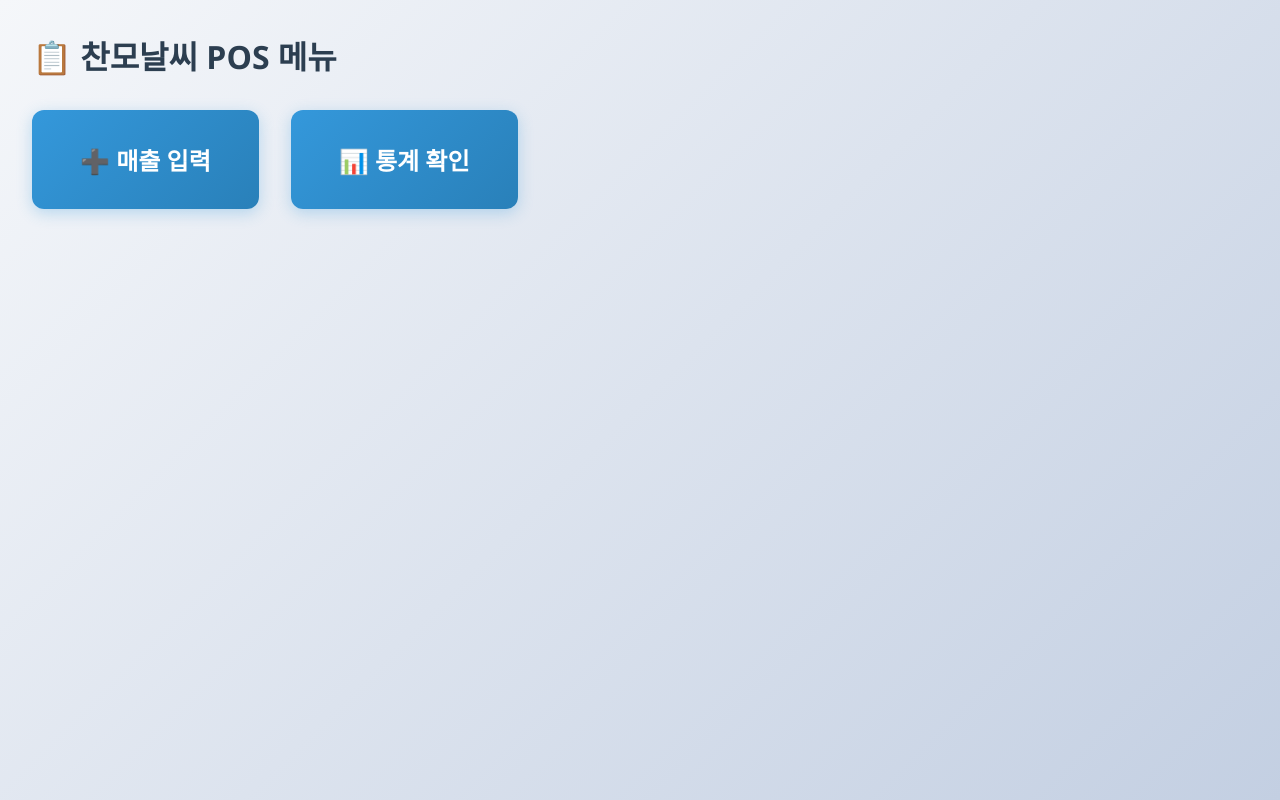
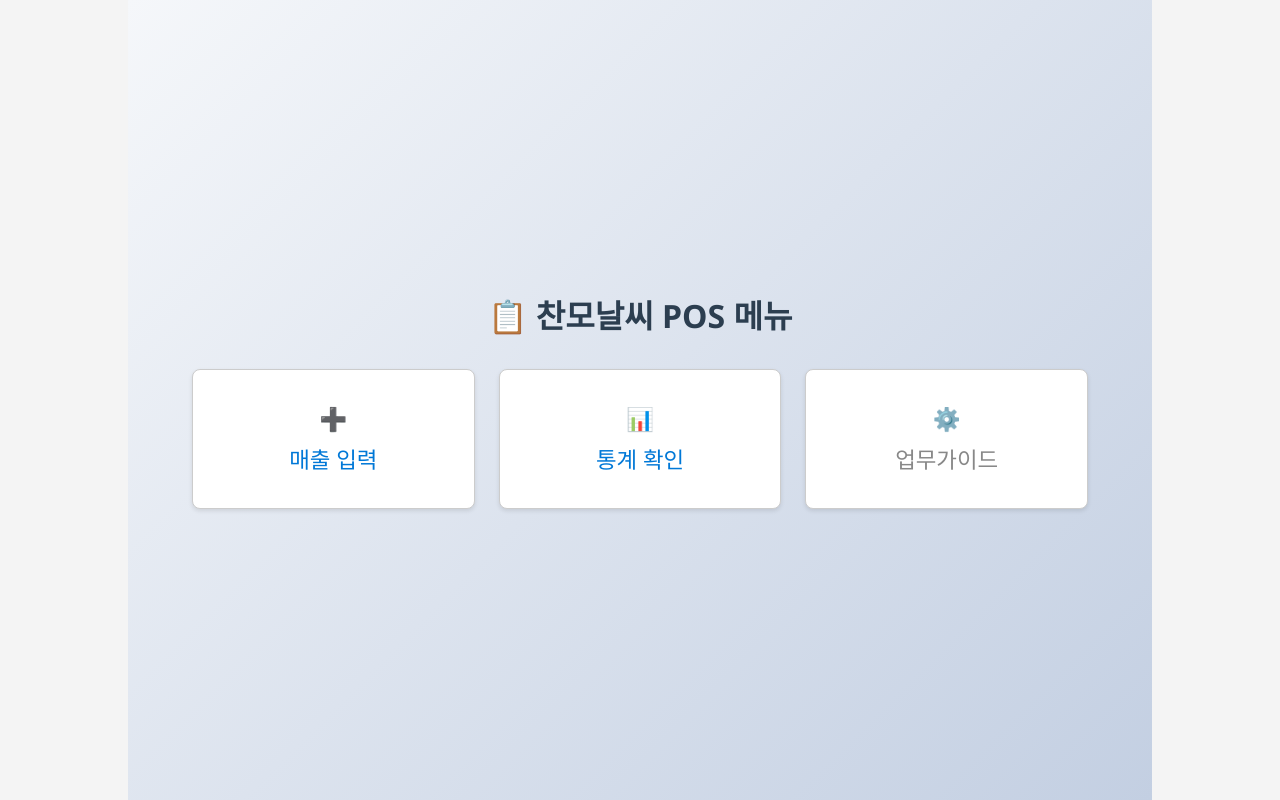
Before and after one commit to bigdaditor/chanmo-weather, a Next.js app: page / in a window 1280 px wide. Built offline with nearby package versions, Linux system fonts and the light colour scheme.

Commit message:
feat: UI 모듈화

```diff
--- a/src/app/page.js
+++ b/src/app/page.js
@@ -5,17 +5,85 @@ import styles from "./page.module.css";
 
 export default function Dashboard() {
   return (
-    <div className={styles.container} style={{ justifyContent: 'center', alignItems: 'center', height: '100vh' }}>
+    <div
+      className={styles.container}
+      style={{
+        width: '1024px',
+        height: '768px',
+        margin: '0 auto',
+        display: 'flex',
+        flexDirection: 'column',
+        justifyContent: 'center',
+        alignItems: 'center',
+        backgroundColor: '#f4f4f4'
+      }}
+    >
       <h1 className={styles.title} style={{ fontSize: '2rem', marginBottom: '2rem' }}>
         📋 찬모날씨 POS 메뉴
       </h1>
-      <div style={{ display: 'flex', gap: '2rem' }}>
-        <Link href="/input" className={styles.addButton} style={{ fontSize: '1.5rem', padding: '2rem 3rem' }}>
-          ➕ 매출 입력
+      <div
+        style={{
+          display: 'grid',
+          gridTemplateColumns: 'repeat(3, 1fr)',
+          gap: '1.5rem',
+          width: '100%',
+          padding: '0 2rem'
+        }}
+      >
+        <Link
+          href="/input"
+          className="button-large"
+          style={{
+            backgroundColor: '#ffffff',
+            border: '1px solid #ccc',
+            boxShadow: '0 2px 4px rgba(0,0,0,0.1)',
+            borderRadius: '8px',
+            height: '140px',
+            display: 'flex',
+            flexDirection: 'column',
+            justifyContent: 'center',
+            alignItems: 'center',
+            fontSize: '1.4rem'
+          }}
+        >
+          ➕<div style={{ marginTop: '0.5rem' }}>매출 입력</div>
         </Link>
-        <Link href="/stats" className={styles.addButton} style={{ fontSize: '1.5rem', padding: '2rem 3rem' }}>
-          📊 통계 확인
+        <Link
+          href="/stats"
+          className="button-large"
+          style={{
+            backgroundColor: '#ffffff',
+            border: '1px solid #ccc',
+            boxShadow: '0 2px 4px rgba(0,0,0,0.1)',
+            borderRadius: '8px',
+            height: '140px',
+            display: 'flex',
+            flexDirection: 'column',
+            justifyContent: 'center',
+            alignItems: 'center',
+            fontSize: '1.4rem'
+          }}
+        >
+          📊<div style={{ marginTop: '0.5rem' }}>통계 확인</div>
         </Link>
+        <div
+          className="button-large"
+          style={{
+            backgroundColor: '#ffffff',
+            border: '1px solid #ccc',
+            boxShadow: '0 2px 4px rgba(0,0,0,0.1)',
+            borderRadius: '8px',
+            height: '140px',
+            display: 'flex',
+            flexDirection: 'column',
+            justifyContent: 'center',
+            alignItems: 'center',
+            fontSize: '1.4rem',
+            color: '#888'
+          }}
+        >
+          ⚙️<div style={{ marginTop: '0.5rem' }}>업무가이드</div>
+        </div>
       </div>
     </div>
   );
```
Also changed, not shown: src/app/input/page.js (+34 -173 lines).
